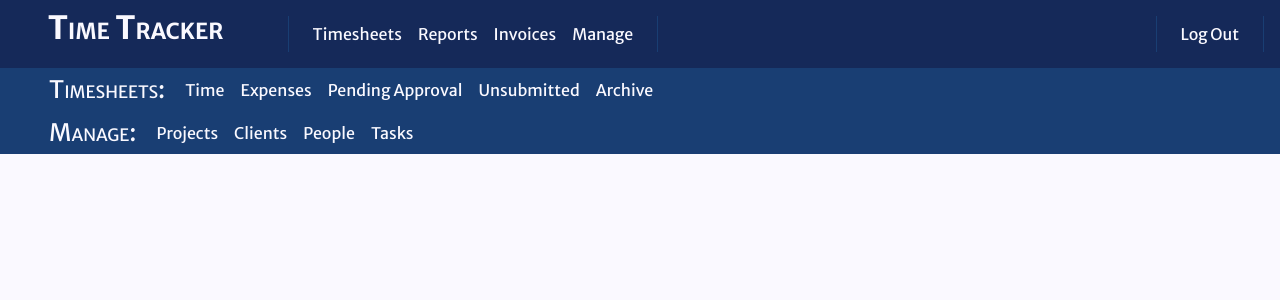
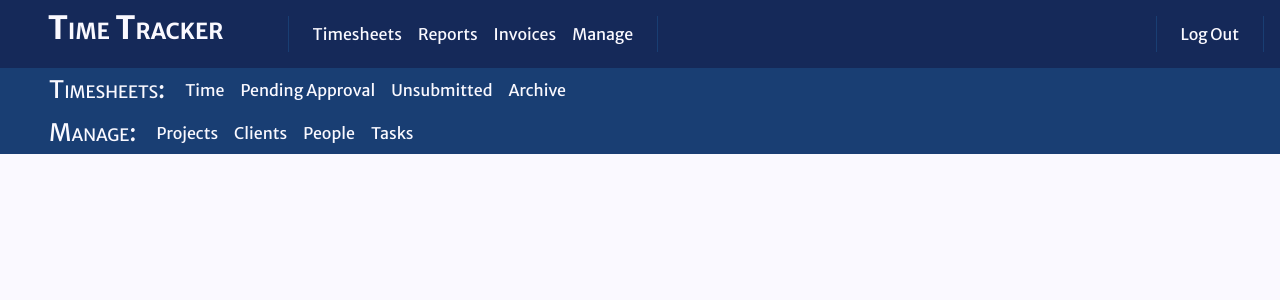
Before and after one commit to littleberry/www, a PHP site: page /time_tracker/header.php in a window 1280 px wide. Shown: the top 300 px of the page. Run offline with PHP 8.4, Linux system fonts and the light colour scheme.

Commit message:
just added a link

```diff
--- a/ui/header.php
+++ b/ui/header.php
@@ -75,8 +75,8 @@ if (isset($_SESSION["logged_in"]) && $_SESSION["logged_in"] != "") {
 		<h1 class="section-nav-title">Timesheets: </h1>
 		<ul class="section-menu">
 			<li class="section-menu-item"><a class="section-menu-link" href="timesheet.php">Time</a></li>
-			<li class="section-menu-item"><a class="section-menu-link" href="#">Expenses</a></li>
-			<li class="section-menu-item"><a class="section-menu-link" href="#">Pending Approval</a></li>
+			<!--li class="section-menu-item"><a class="section-menu-link" href="#">Expenses</a></li-->
+			<li class="section-menu-item"><a class="section-menu-link" href="timesheet_submitted.php">Pending Approval</a></li>
 			<li class="section-menu-item"><a class="section-menu-link" href="#">Unsubmitted</a></li>
 			<li class="section-menu-item"><a class="section-menu-link" href="#">Archive</a></li>
 
```
